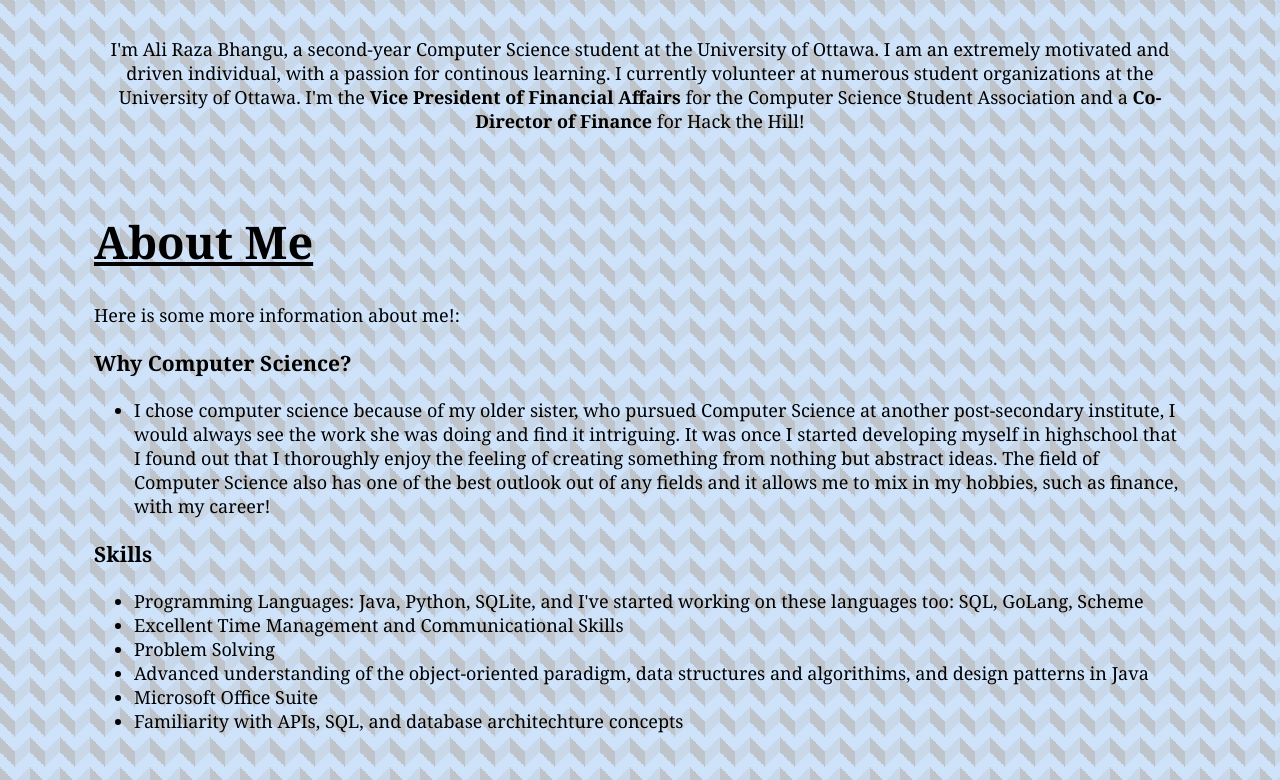
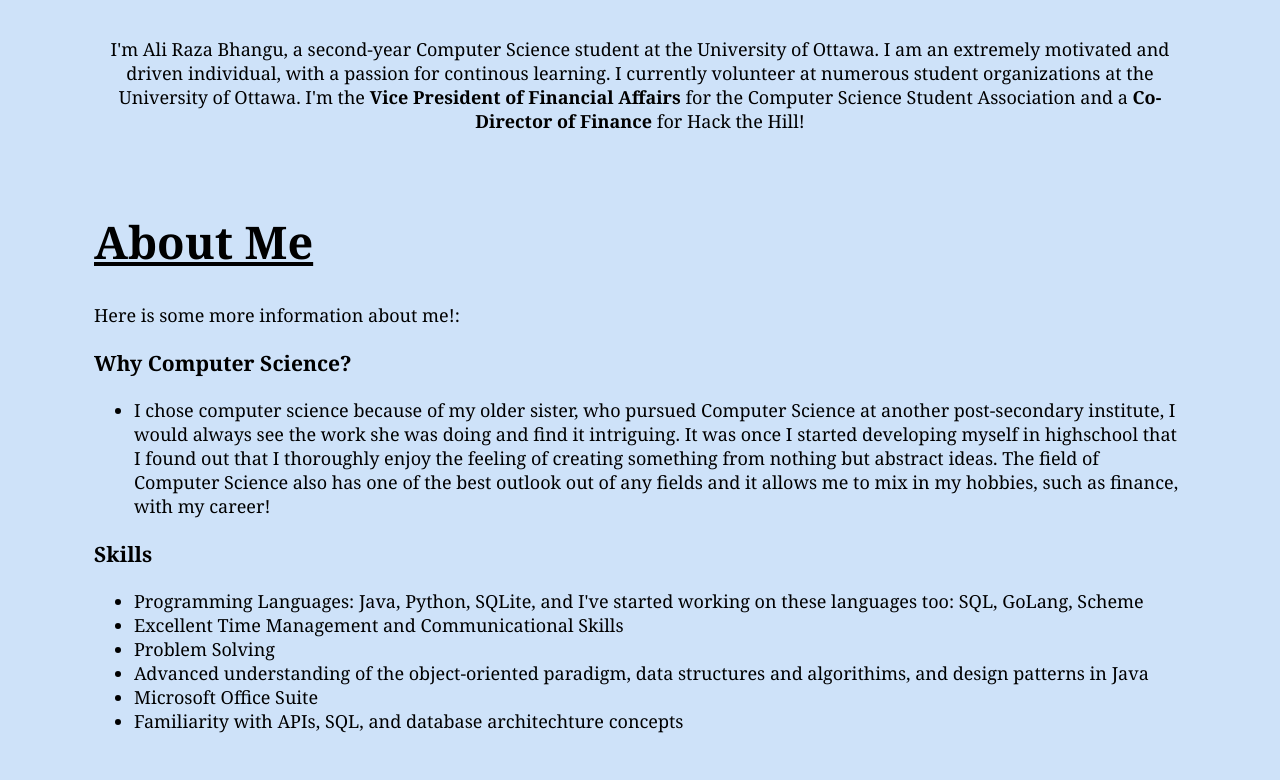
Before and after one commit to ABhangu59/ABhangu59.github.io, a plain HTML site: page index.html in a window 1280 px wide. Shown: the part 358-1138 px from the top of the page. Drawn offline with nearby package versions, Linux system fonts and the light colour scheme; a script that the page names is missing.

Commit message:
Mild tweaks

```diff
--- a/style.css
+++ b/style.css
@@ -82,5 +82,4 @@ body
 {
     background-color: #CEE2F9;
 opacity: 1;
-background: linear-gradient(135deg, #bfc4ca55 25%, transparent 25%) -15px 0/ 30px 30px, linear-gradient(225deg, #bfc4ca 25%, transparent 25%) -15px 0/ 30px 30px, linear-gradient(315deg, #bfc4ca55 25%, transparent 25%) 0px 0/ 30px 30px, linear-gradient(45deg, #bfc4ca 25%, #CEE2F9 25%) 0px 0/ 30px 30px;
-  }
+}
```
